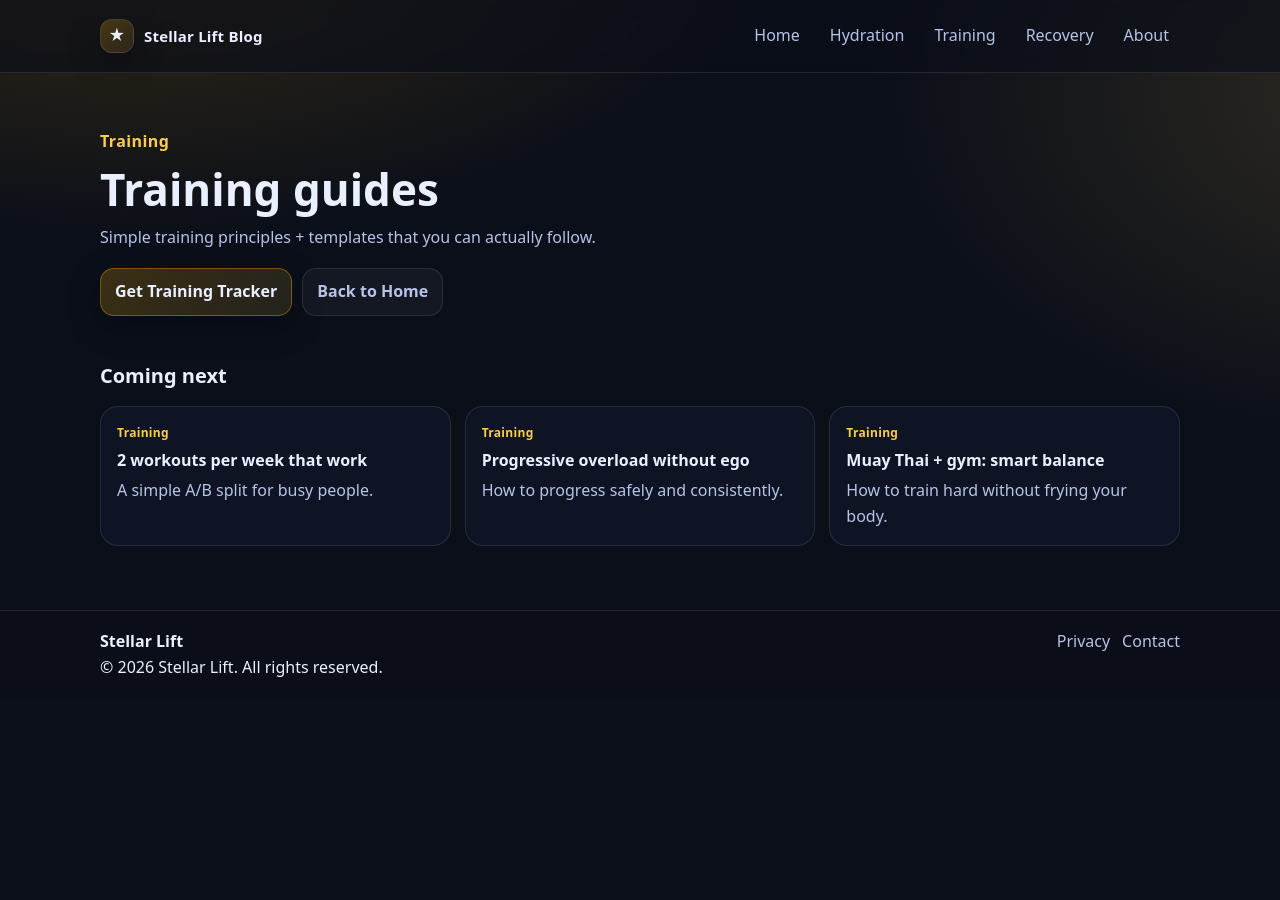
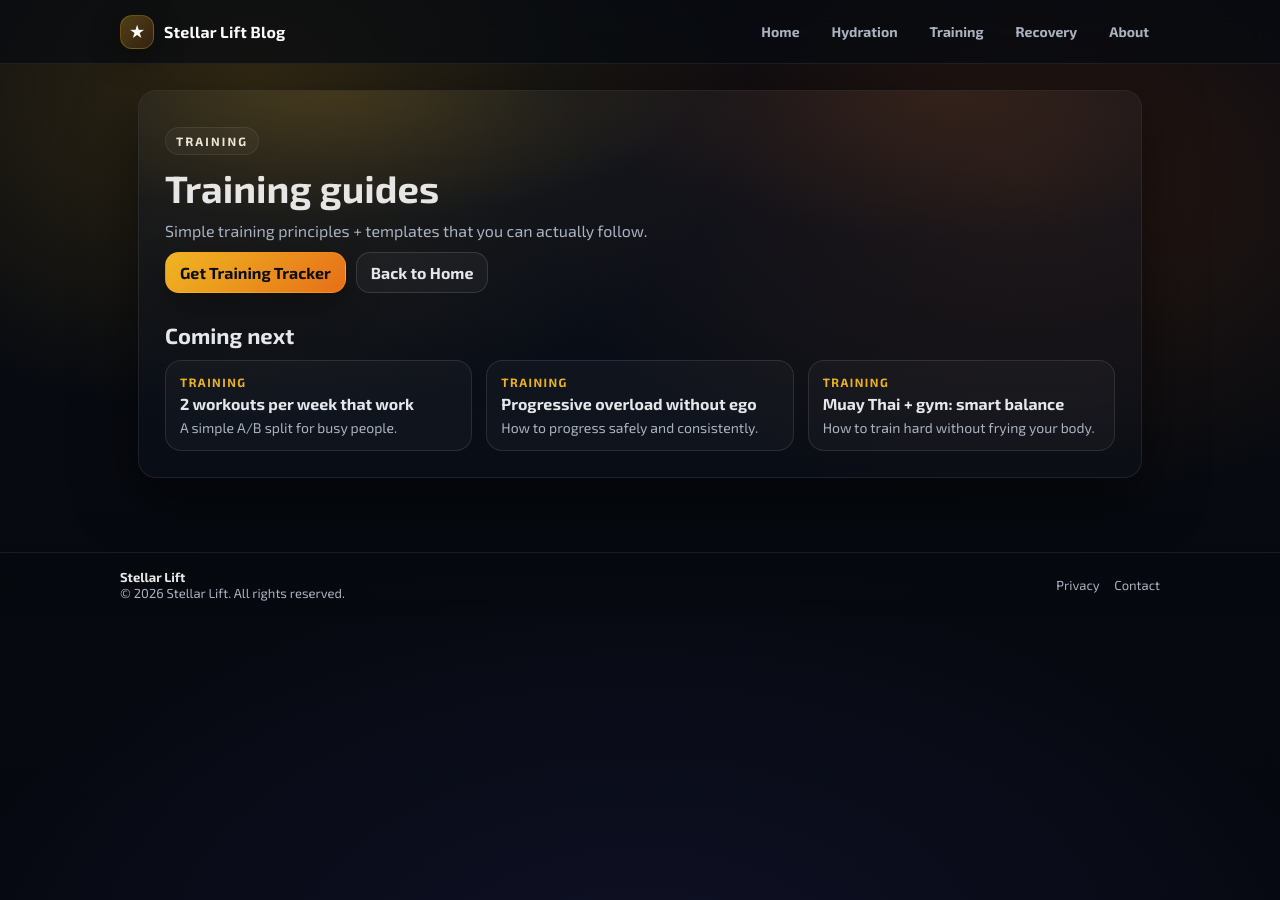
Before and after one commit to AntczakEI/stellarlift-blog, a Jekyll site: the page built from training.html, in a window 1280 px wide. Built offline with Jekyll 4.4.1, drawn with Linux system fonts in a browser that asks for light colours.

Commit message:
Update main.css

```diff
--- a/assets/css/main.css
+++ b/assets/css/main.css
@@ -1,246 +1,234 @@
 :root{
-  --bg:#0b0f19;
-  --panel:#11182a;
-  --text:#eaf0ff;
-  --muted:#b7c3e6;
-  --line:rgba(255,255,255,.10);
-  --accent:#ffb400;
-  --accent2:#ffcc4d;
-  --shadow: 0 10px 30px rgba(0,0,0,.35);
+  --bg:#070a10;
+  --panel:rgba(17,24,39,.45);
+  --panel2:rgba(17,24,39,.25);
+  --border:rgba(255,255,255,.08);
+  --text:#e5e7eb;
+  --muted:#aab2c0;
+
+  --accent:#fbbf24;   /* gold */
+  --accent2:#ff7a18;  /* orange */
+
+  --shadow: 0 18px 60px rgba(0,0,0,.55);
   --radius: 18px;
-  --max: 1080px;
 }
 
 *{box-sizing:border-box}
 html,body{height:100%}
 body{
   margin:0;
-  font-family: ui-sans-serif, system-ui, -apple-system, Segoe UI, Roboto, Arial, sans-serif;
-  background: radial-gradient(1200px 600px at 10% -10%, rgba(255,180,0,.18), transparent 55%),
-              radial-gradient(900px 600px at 110% 10%, rgba(255,204,77,.14), transparent 60%),
-              var(--bg);
+  font-family:"Exo 2", system-ui, -apple-system, Segoe UI, Roboto, Arial, sans-serif;
   color:var(--text);
-  line-height:1.6;
+  background:
+    radial-gradient(900px 600px at 20% 10%, rgba(251,191,36,.18), transparent 55%),
+    radial-gradient(900px 600px at 80% 20%, rgba(255,122,24,.14), transparent 55%),
+    radial-gradient(1200px 700px at 50% 110%, rgba(99,102,241,.10), transparent 60%),
+    linear-gradient(180deg, #060810 0%, #070a10 45%, #060810 100%);
+  overflow-x:hidden;
 }
 
-a{color:inherit; text-decoration:none}
-a:hover{opacity:.9}
+/* subtle stars */
+body::before{
+  content:"";
+  position:fixed; inset:0;
+  pointer-events:none;
+  opacity:.22;
+  background-image:
+    radial-gradient(1px 1px at 10% 20%, rgba(255,255,255,.8) 50%, transparent 55%),
+    radial-gradient(1px 1px at 30% 80%, rgba(255,255,255,.6) 50%, transparent 55%),
+    radial-gradient(1px 1px at 70% 30%, rgba(255,255,255,.7) 50%, transparent 55%),
+    radial-gradient(1px 1px at 90% 70%, rgba(255,255,255,.55) 50%, transparent 55%),
+    radial-gradient(1px 1px at 45% 55%, rgba(255,255,255,.5) 50%, transparent 55%);
+  mix-blend-mode: screen;
+  filter: blur(.1px);
+}
 
-.container{
-  width: min(var(--max), calc(100% - 40px));
-  margin: 0 auto;
-}
+a{color:inherit}
+img{max-width:100%;height:auto}
+.container{max-width:1040px;margin:0 auto;padding:0 18px}
+
+/* Typography baseline */
+h1,h2,h3{line-height:1.15}
+h1{font-size:38px;margin:0 0 10px}
+h2{font-size:22px;margin:24px 0 12px}
+p{color:var(--muted);margin:0 0 12px}
+ul{color:var(--muted)}
+hr{border:0;border-top:1px solid var(--border);margin:18px 0}
 
 /* Header */
 .site-header{
-  position: sticky;
-  top: 0;
-  z-index: 20;
-  backdrop-filter: blur(10px);
-  background: rgba(11,15,25,.65);
-  border-bottom: 1px solid var(--line);
+  position:sticky; top:0; z-index:50;
+  border-bottom:1px solid var(--border);
+  background:rgba(7,10,16,.70);
+  backdrop-filter: blur(14px);
 }
 .header-inner{
-  display:flex;
-  align-items:center;
-  justify-content:space-between;
-  gap:18px;
-  padding: 14px 0;
+  display:flex; align-items:center; justify-content:space-between;
+  padding:14px 0;
+  gap:14px;
 }
 .brand{
+  display:flex; align-items:center; gap:10px;
+  text-decoration:none;
+}
+.brand-mark{
+  width:34px; height:34px;
+  display:grid; place-items:center;
+  border-radius:12px;
+  background: linear-gradient(135deg, rgba(251,191,36,.28), rgba(255,122,24,.16));
+  border:1px solid rgba(251,191,36,.25);
+  box-shadow: 0 10px 30px rgba(0,0,0,.35);
+  font-weight:800;
+  color:#fff;
+}
+.brand-text{
+  font-weight:900;
+  letter-spacing:.2px;
+  color:#fff;
+  opacity:.98;
+}
+
+/* Nav */
+.nav{
   display:flex;
   align-items:center;
   gap:10px;
-  font-weight:800;
-  letter-spacing:.2px;
-}
-.brand-mark{
-  width:34px;height:34px;
-  display:grid;place-items:center;
-  border-radius: 12px;
-  background: linear-gradient(135deg, rgba(255,180,0,.22), rgba(255,204,77,.10));
-  border:1px solid var(--line);
-  box-shadow: var(--shadow);
-}
-.brand-text{font-size:15px}
-
-.nav{
-  display:flex;
-  gap: 8px;
   flex-wrap:wrap;
   justify-content:flex-end;
 }
 .nav-link{
-  padding: 8px 10px;
-  border-radius: 12px;
-  color: var(--muted);
-  border: 1px solid transparent;
+  text-decoration:none;
+  color:var(--muted);
+  padding:8px 10px;
+  border-radius:12px;
+  border:1px solid transparent;
+  transition: .18s ease;
+  font-weight:700;
+  font-size:14px;
 }
 .nav-link:hover{
-  color: var(--text);
-  border-color: var(--line);
-  background: rgba(255,255,255,.04);
+  color:var(--text);
+  border-color:rgba(255,255,255,.10);
+  background:rgba(255,255,255,.03);
 }
 .nav-link.active{
-  color: var(--text);
-  border-color: rgba(255,180,0,.35);
-  background: rgba(255,180,0,.08);
+  color:#0b0f14;
+  background:linear-gradient(135deg, rgba(251,191,36,.95), rgba(255,122,24,.9));
+  border-color:rgba(251,191,36,.35);
+  box-shadow: 0 12px 30px rgba(251,191,36,.18);
 }
 
-/* Hero */
-.hero{
-  padding: 56px 0 22px;
+/* Shell */
+.page{padding:26px 0 48px}
+.shell{
+  border:1px solid var(--border);
+  border-radius: var(--radius);
+  background: linear-gradient(180deg, var(--panel) 0%, var(--panel2) 100%);
+  box-shadow: var(--shadow);
+  overflow:hidden;
+  position:relative;
 }
-.eyebrow{
-  display:inline-block;
-  color: var(--accent2);
-  font-weight: 700;
-  letter-spacing: .4px;
-  margin: 0 0 10px;
+.shell::after{
+  content:"";
+  position:absolute; inset:-2px;
+  background:
+    radial-gradient(600px 220px at 20% 0%, rgba(251,191,36,.16), transparent 60%),
+    radial-gradient(600px 240px at 80% 0%, rgba(255,122,24,.12), transparent 62%);
+  pointer-events:none;
 }
-.hero h1{
-  margin: 0 0 10px;
-  font-size: clamp(28px, 4vw, 44px);
-  line-height: 1.15;
-}
-.subhead{
-  margin: 0 0 18px;
-  color: var(--muted);
-  max-width: 60ch;
+.content{
+  position:relative;
+  padding:26px;
 }
 
-.hero-cta{
-  display:flex;
-  gap: 10px;
-  flex-wrap:wrap;
-  margin-top: 14px;
+/* Hero + UI blocks */
+.hero{padding:10px 0 6px}
+.eyebrow{
+  display:inline-flex; align-items:center; gap:8px;
+  color:#fff; opacity:.9;
+  font-weight:800; font-size:12px; letter-spacing:.18em;
+  text-transform:uppercase;
+  background:rgba(255,255,255,.04);
+  border:1px solid rgba(255,255,255,.08);
+  padding:6px 10px;
+  border-radius:999px;
+}
+.subhead{max-width:70ch}
+
+.hero-cta{display:flex;gap:10px;flex-wrap:wrap;margin-top:12px}
+
+.btn{
+  display:inline-flex; align-items:center; justify-content:center;
+  padding:10px 14px;
+  border-radius:14px;
+  text-decoration:none;
+  font-weight:900;
+  border:1px solid rgba(251,191,36,.28);
+  background:linear-gradient(135deg, rgba(251,191,36,.95), rgba(255,122,24,.9));
+  color:#0b0f14;
+  box-shadow: 0 16px 35px rgba(0,0,0,.35);
+  transition:.16s ease;
+}
+.btn:hover{transform: translateY(-1px); filter:saturate(1.05)}
+.btn-ghost{
+  background:rgba(255,255,255,.04);
+  border:1px solid rgba(255,255,255,.12);
+  color:var(--text);
+  box-shadow:none;
 }
 
-/* Buttons */
-.btn{
-  display:inline-flex;
-  align-items:center;
-  justify-content:center;
-  padding: 10px 14px;
-  border-radius: 14px;
-  border: 1px solid rgba(255,180,0,.35);
-  background: linear-gradient(135deg, rgba(255,180,0,.20), rgba(255,204,77,.10));
-  color: var(--text);
-  font-weight: 700;
-  box-shadow: var(--shadow);
-}
-.btn:hover{transform: translateY(-1px)}
-.btn:active{transform: translateY(0)}
-.btn-ghost{
-  border-color: var(--line);
-  background: rgba(255,255,255,.04);
-  box-shadow:none;
-  color: var(--muted);
-}
-.btn-ghost:hover{color:var(--text)}
-
-/* Sections / Cards */
-.section{
-  padding: 22px 0 34px;
-}
-.section h2{
-  margin: 0 0 14px;
-  font-size: 20px;
-}
-
+/* Cards grid */
 .grid{
   display:grid;
-  grid-template-columns: repeat(3, 1fr);
-  gap: 14px;
+  grid-template-columns: repeat(3, minmax(0, 1fr));
+  gap:14px;
 }
-@media (max-width: 980px){
-  .grid{grid-template-columns: 1fr 1fr;}
+.card{
+  border:1px solid rgba(255,255,255,.10);
+  background:rgba(255,255,255,.03);
+  border-radius:16px;
+  padding:14px;
+  transition:.18s ease;
 }
-@media (max-width: 640px){
-  .grid{grid-template-columns: 1fr;}
-  .header-inner{flex-direction:column; align-items:flex-start;}
-  .nav{justify-content:flex-start;}
-}
-
-.card{
-  padding: 16px;
-  border-radius: var(--radius);
-  background: rgba(17,24,42,.70);
-  border: 1px solid var(--line);
+.card:hover{
+  transform: translateY(-2px);
+  border-color: rgba(251,191,36,.22);
+  background:rgba(255,255,255,.045);
 }
 .card-meta{
-  font-size: 12px;
-  color: var(--accent2);
-  font-weight: 700;
-  letter-spacing: .3px;
-  margin-bottom: 8px;
+  font-size:12px;
+  color:rgba(251,191,36,.92);
+  font-weight:900;
+  letter-spacing:.12em;
+  text-transform:uppercase;
+  margin-bottom:6px;
 }
-.card-title{
-  margin: 0 0 8px;
-  font-size: 16px;
-  line-height: 1.25;
-}
-.card-title a{
-  text-decoration: underline;
-  text-decoration-color: rgba(255,180,0,.35);
-  text-underline-offset: 3px;
-}
-.card-desc{
-  margin: 0;
-  color: var(--muted);
-}
-
-/* Banner */
-.banner{
-  display:flex;
-  align-items:center;
-  justify-content:space-between;
-  gap: 14px;
-  padding: 18px;
-  border-radius: var(--radius);
-  border: 1px solid rgba(255,180,0,.25);
-  background: linear-gradient(135deg, rgba(255,180,0,.10), rgba(17,24,42,.65));
-}
-.banner-title{
-  margin: 0 0 6px;
-  font-size: 18px;
-}
-.banner-desc{
-  margin: 0;
-  color: var(--muted);
-  max-width: 70ch;
-}
-.banner-actions{
-  display:flex;
-  gap: 10px;
-  flex-wrap:wrap;
-  justify-content:flex-end;
-}
-@media (max-width: 820px){
-  .banner{flex-direction:column; align-items:flex-start;}
-  .banner-actions{justify-content:flex-start;}
-}
+.card-title{margin:0 0 6px; font-size:16px}
+.card-desc{margin:0; font-size:14px}
 
 /* Footer */
 .site-footer{
-  margin-top: 30px;
-  border-top: 1px solid var(--line);
-  background: rgba(11,15,25,.65);
+  margin-top:26px;
+  border-top:1px solid var(--border);
+  background:rgba(7,10,16,.55);
+  backdrop-filter: blur(12px);
 }
 .footer-inner{
-  padding: 18px 0;
-  display:flex;
-  align-items:flex-start;
-  justify-content:space-between;
-  gap: 12px;
+  display:flex; justify-content:space-between; align-items:center;
+  gap:14px; flex-wrap:wrap;
+  padding:16px 0;
+  color:var(--muted);
+  font-size:13px;
 }
-.footer-brand{font-weight:800}
-.footer-small{color: var(--muted); font-size: 13px}
-.footer-right{
-  display:flex;
-  gap: 12px;
-  flex-wrap:wrap;
-  justify-content:flex-end;
-  color: var(--muted);
+.footer-brand{font-weight:900;color:#fff;opacity:.9}
+.footer-right a{color:var(--muted); text-decoration:none; margin-left:12px}
+.footer-right a:hover{color:var(--text)}
+
+/* Responsive */
+@media (max-width: 860px){
+  h1{font-size:32px}
+  .grid{grid-template-columns: 1fr}
+  .content{padding:18px}
+  .nav{gap:6px}
+  .nav-link{padding:8px 9px}
 }
-.footer-right a:hover{color: var(--text)}
```
